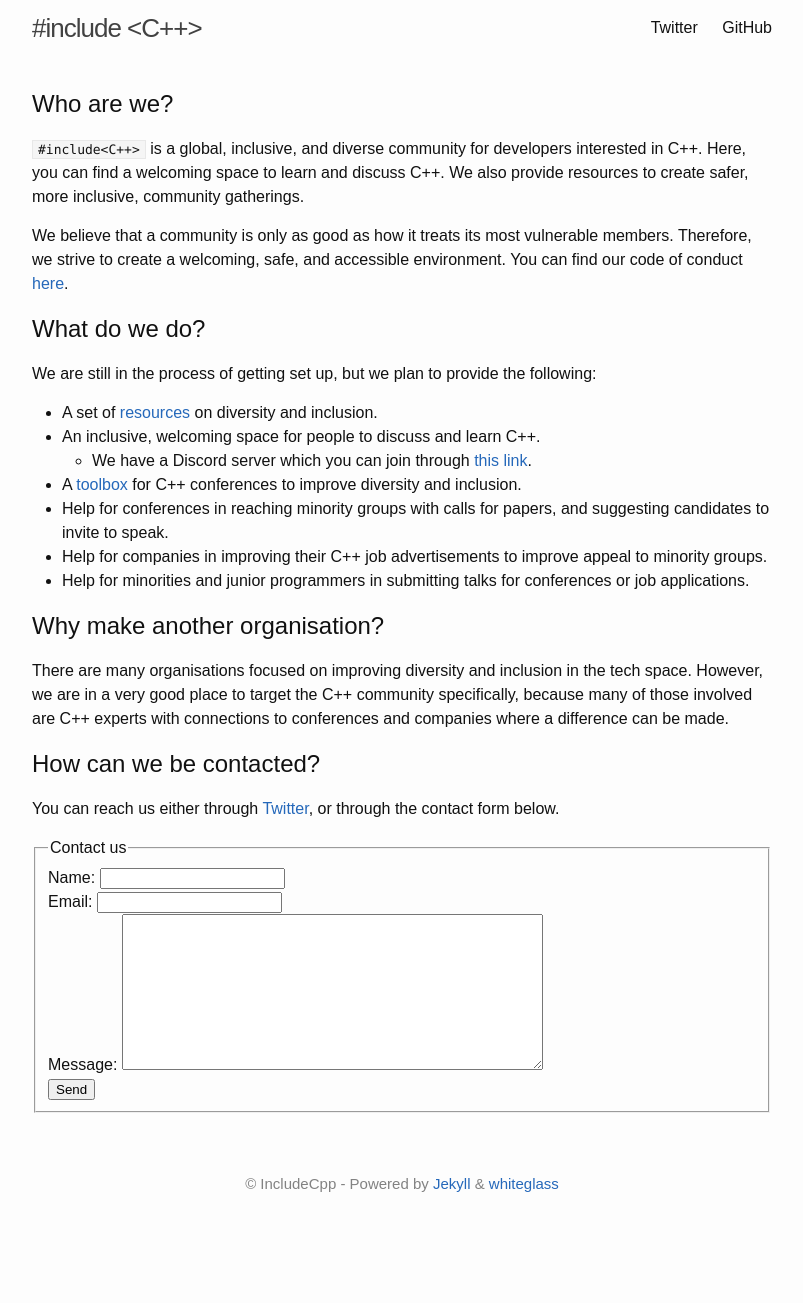
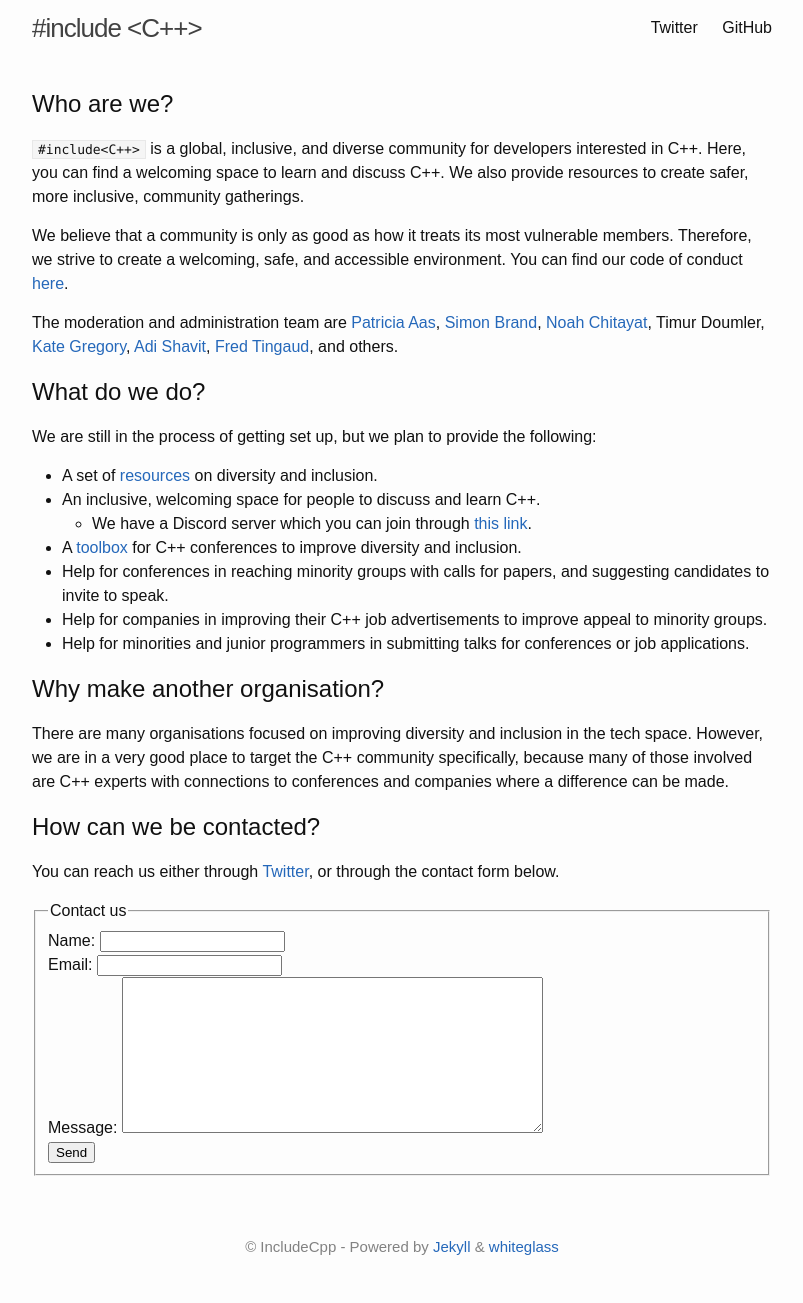
Before and after one commit to include-cpp/include-cpp.github.io, a Jekyll site: the page built from index.md, in a window 1280 px wide. Shown: the whole page, without its empty margins (238-1041 px from the left). Built offline with Jekyll 4.4.1, drawn with Linux system fonts in a browser that asks for light colours; our own code applies the rules of GitHub Pages for plain Markdown files; before the commit the page ends 1240 px from its top, so only the background shows below that.

Commit message:
Add moderators

```diff
--- a/index.md
+++ b/index.md
@@ -7,6 +7,8 @@ layout: home
 `#include<C++>` is a global, inclusive, and diverse community for developers interested in C++. Here, you can find a welcoming space to learn and discuss C++. We also provide resources to create safer, more inclusive, community gatherings.
 
 We believe that a community is only as good as how it treats its most vulnerable members. Therefore, we strive to create a welcoming, safe, and accessible environment. You can find our code of conduct [here](/code-of-conduct).
+
+The moderation and administration team are [Patricia Aas](https://twitter.com/pati_gallardo), [Simon Brand](https://twitter.com/TartanLlama), [Noah Chitayat](https://twitter.com/_Noam), Timur Doumler, [Kate Gregory](https://twitter.com/gregcons), [Adi Shavit](https://twitter.com/AdiShavit), [Fred Tingaud](https://twitter.com/FredTingaudDev), and others.
 
 ## What do we do?
 
```
